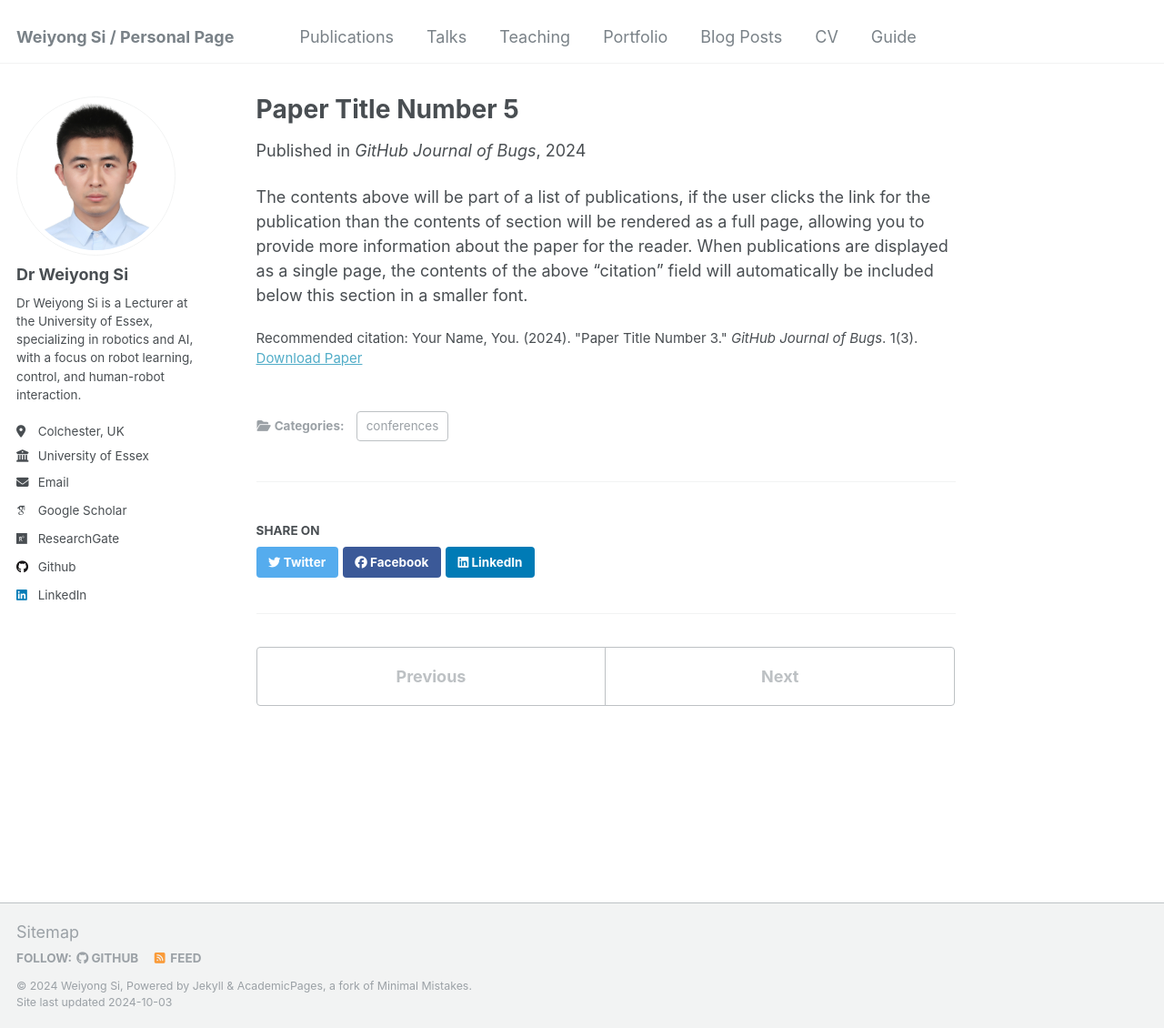
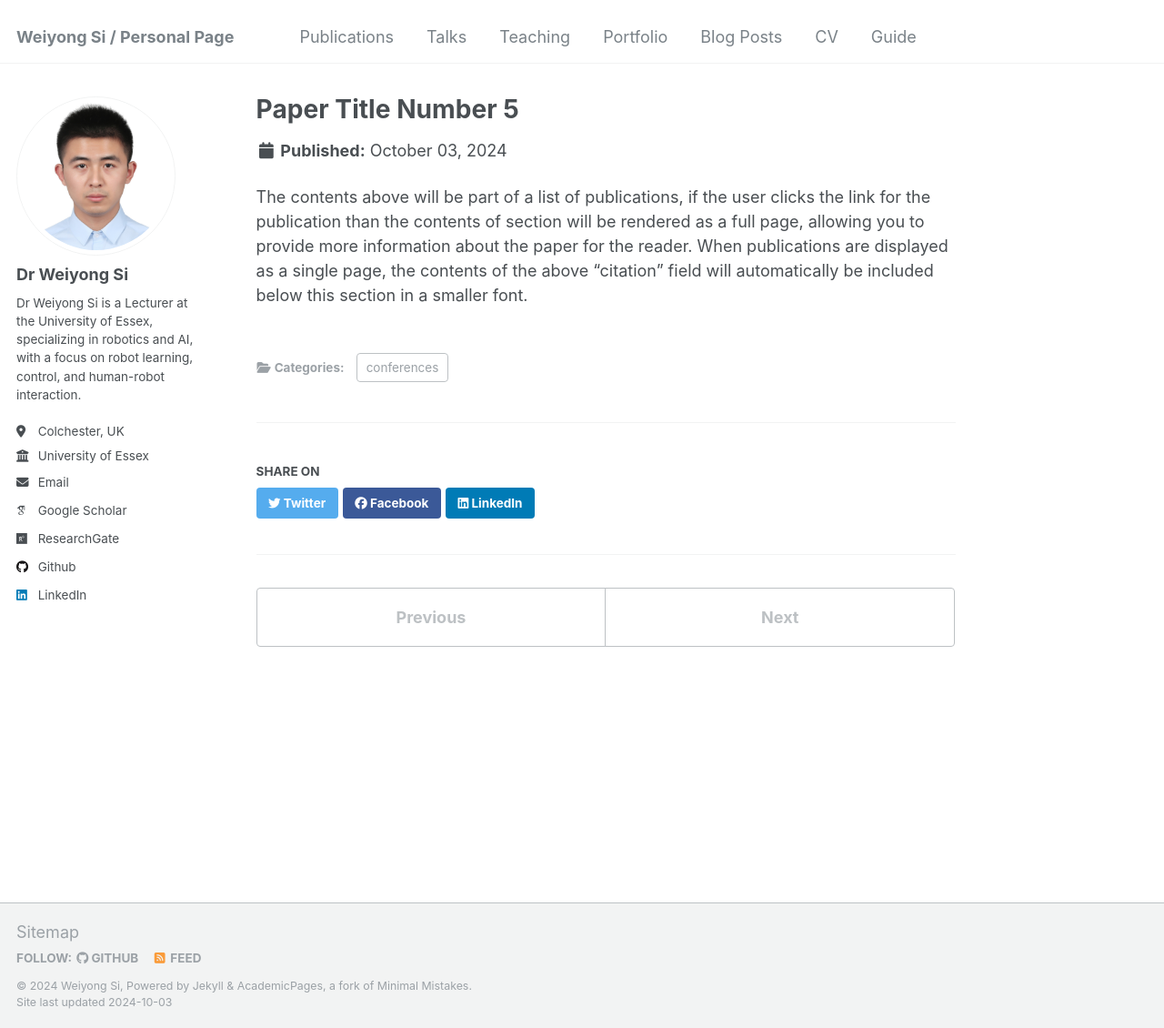
Before and after one commit to siweiyong/siweiyong.github.io, a Jekyll site: the page built from _publications/paper6.md, in a window 1280 px wide and 1130 px high. Shown: the whole window at 91% size. Built offline with Jekyll 4.4.1, drawn with Linux system fonts in a browser that asks for light colours; some web fonts are replaced.

Commit message:
Update paper6.md

```diff
--- a/_publications/paper6.md
+++ b/_publications/paper6.md
@@ -4,10 +4,7 @@ collection: publications
 category: conferences
 permalink: /publication/2024-02-17-paper-title-number-4
 excerpt: 'This paper is about fixing template issue #693.'
-date: 2024-02-17
-venue: 'GitHub Journal of Bugs'
-paperurl: 'http://academicpages.github.io/files/paper3.pdf'
-citation: 'Your Name, You. (2024). &quot;Paper Title Number 3.&quot; <i>GitHub Journal of Bugs</i>. 1(3).'
+
 ---
 
 The contents above will be part of a list of publications, if the user clicks the link for the publication than the contents of section will be rendered as a full page, allowing you to provide more information about the paper for the reader. When publications are displayed as a single page, the contents of the above "citation" field will automatically be included below this section in a smaller font.
```
